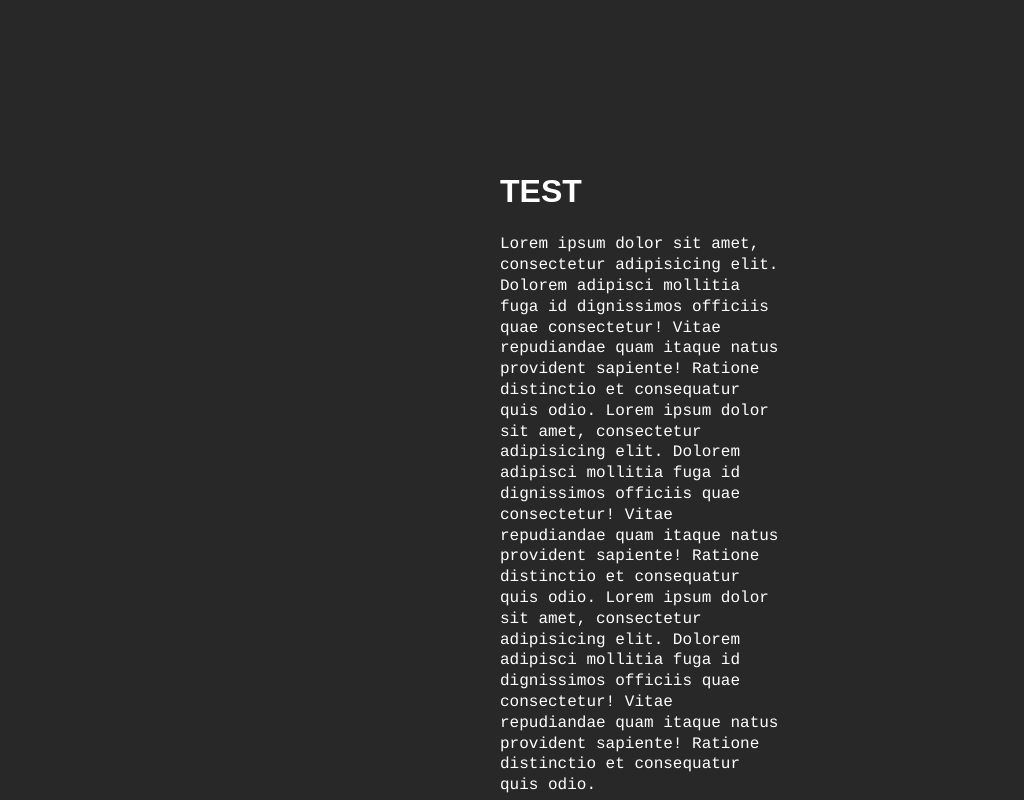
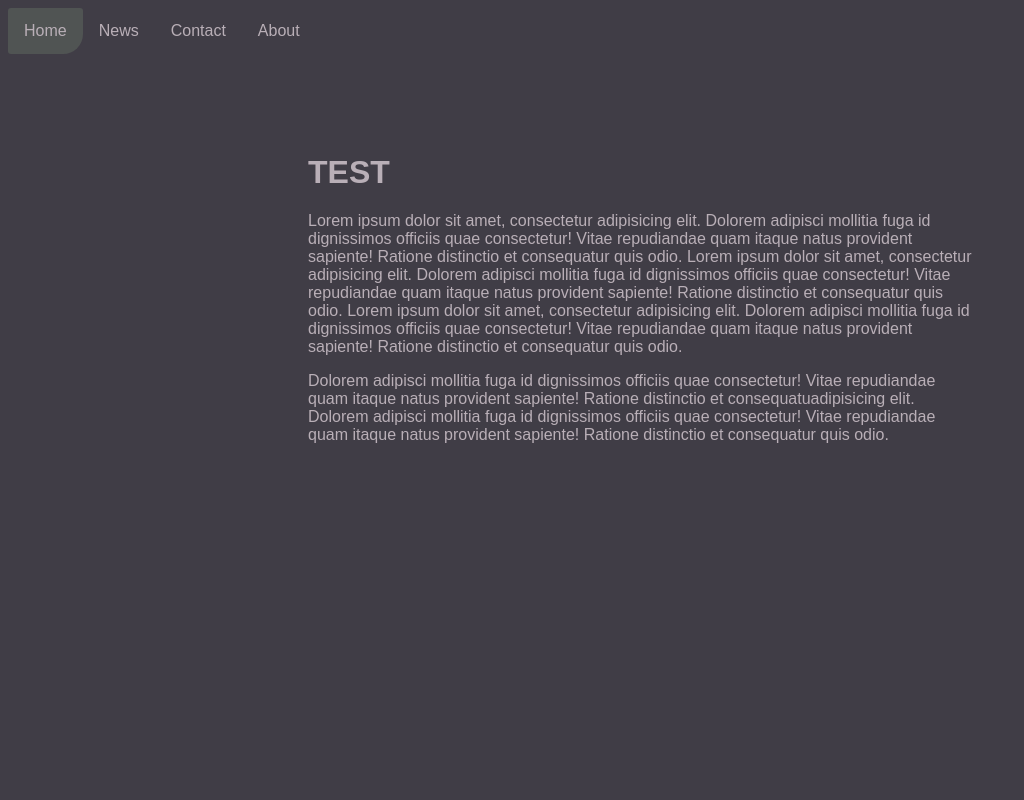
Before and after one commit to brandogn/OLD_WEBSITE, a plain HTML site: page index.html in a window 1280 px wide. Shown: the top 800 px of the page, without its empty margins (0-1024 px from the left). Drawn offline with Linux system fonts and the light colour scheme; a script that the page names is missing.

Commit message:
new stuff

```diff
--- /dev/null
+++ b/css/colors.css
@@ -0,0 +1,9 @@
+/* CSS HEX */
+:root {
+    --saffron: #e0b915ff;
+    --flame: #db683bff;
+    --sapphire-blue: #256a99ff;
+    --copper-penny: #b96763ff;
+    --misty-moss: #a8ab68ff;
+    --silver-chalice: #b3b3b3ff;
+}
--- /dev/null
+++ b/css/style.css
@@ -0,0 +1,49 @@
+@import url(colors.css);
+
+html {
+    background-color: #403d46;
+    font-family: Arial, Helvetica, sans-serif;
+}
+main {
+    color: #b9afb7;
+    margin-left: 300px;
+    margin-right: 300px;
+    margin-top: 100px;
+}
+.header {
+    width: 100%;
+    height: 80px;
+    margin-top: 0;
+    /* display: block; */
+}
+
+ul {
+    list-style-type: none;
+    margin: 0;
+    padding: 0;
+    overflow: hidden;
+    /* background-color: #333; */
+}
+
+li {
+    float: left;
+}
+
+li a {
+    display: block;
+    color: #b9afb7;
+    text-align: center;
+    padding: 14px 16px;
+    text-decoration: none;
+}
+
+/* Change the link color to #111 (black) on hover */
+li a:hover {
+    color: #5b565c;
+}
+
+#active {
+    background-color: #505453;
+    border-radius: 3px 3px 20px 3px;
+    color: #b9afb7;
+  }
--- a/index.html
+++ b/index.html
@@ -6,9 +6,17 @@
   <meta http-equiv="X-UA-Compatible" content="IE=edge">
   <meta name="viewport" content="width=device-width, initial-scale=1.0">
   <title>brandogn wogn</title>
-  <link rel="stylesheet" href="dist/style.css">
+  <link rel="stylesheet" href="css/style.css">
 </head>
 <body>
+
+    <ul>
+      <li><a id="active">Home</a></li>
+      <li><a href="news.asp">News</a></li>
+      <li><a href="contact.asp">Contact</a></li>
+      <li><a href="about.asp">About</a></li>
+    </ul>
+
   <main>
     <h1>TEST</h1>
     <p>Lorem ipsum dolor sit amet, consectetur adipisicing elit. Dolorem adipisci mollitia fuga id dignissimos officiis quae consectetur! Vitae repudiandae quam itaque natus provident sapiente! Ratione distinctio et consequatur quis odio. Lorem ipsum dolor sit amet, consectetur adipisicing elit. Dolorem adipisci mollitia fuga id dignissimos officiis quae consectetur! Vitae repudiandae quam itaque natus provident sapiente! Ratione distinctio et consequatur quis odio. Lorem ipsum dolor sit amet, consectetur adipisicing elit. Dolorem adipisci mollitia fuga id dignissimos officiis quae consectetur! Vitae repudiandae quam itaque natus provident sapiente! Ratione distinctio et consequatur quis odio. </p>
--- a/js/script.js
+++ /dev/null
@@ -1 +0,0 @@
-console.log('Hello everybody')
--- a/scss/_globals.scss
+++ /dev/null
@@ -1,29 +0,0 @@
-html {
-    font-size: 100%;
-    box-sizing: border-box;
-
-}
-
-
-*, *::before, *::after {
-    box-sizing: inherit;
-}
-
-body {
-    // font-family: Arial, Helvetica, sans-serif;
-    font-family: Arial, Helvetica, sans-serif;
-    line-height:  1.3;
-    margin: 0px;
-    width: auto;
-    padding-left: 500px;
-    padding-right: 500px;
-    background-color: #282828;
-    color: white;
-}
-main {
-    padding-top: 150px;
-}
-
-p {
-    font-family: Courier;
-}
--- a/scss/style.scss
+++ /dev/null
@@ -1 +0,0 @@
-@import "globals";
```
Also changed, not shown: dist/style.css (deleted), 1 other file.
